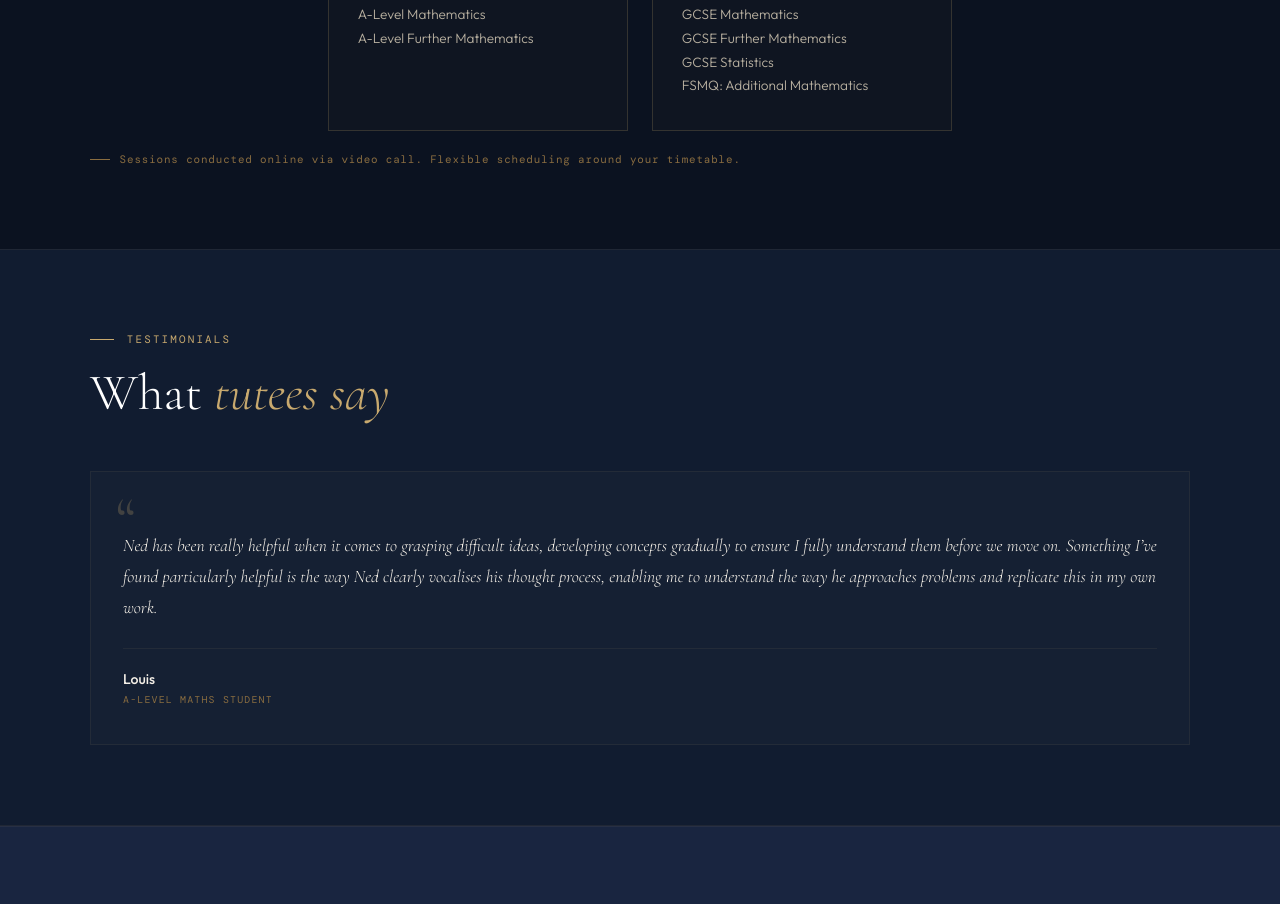
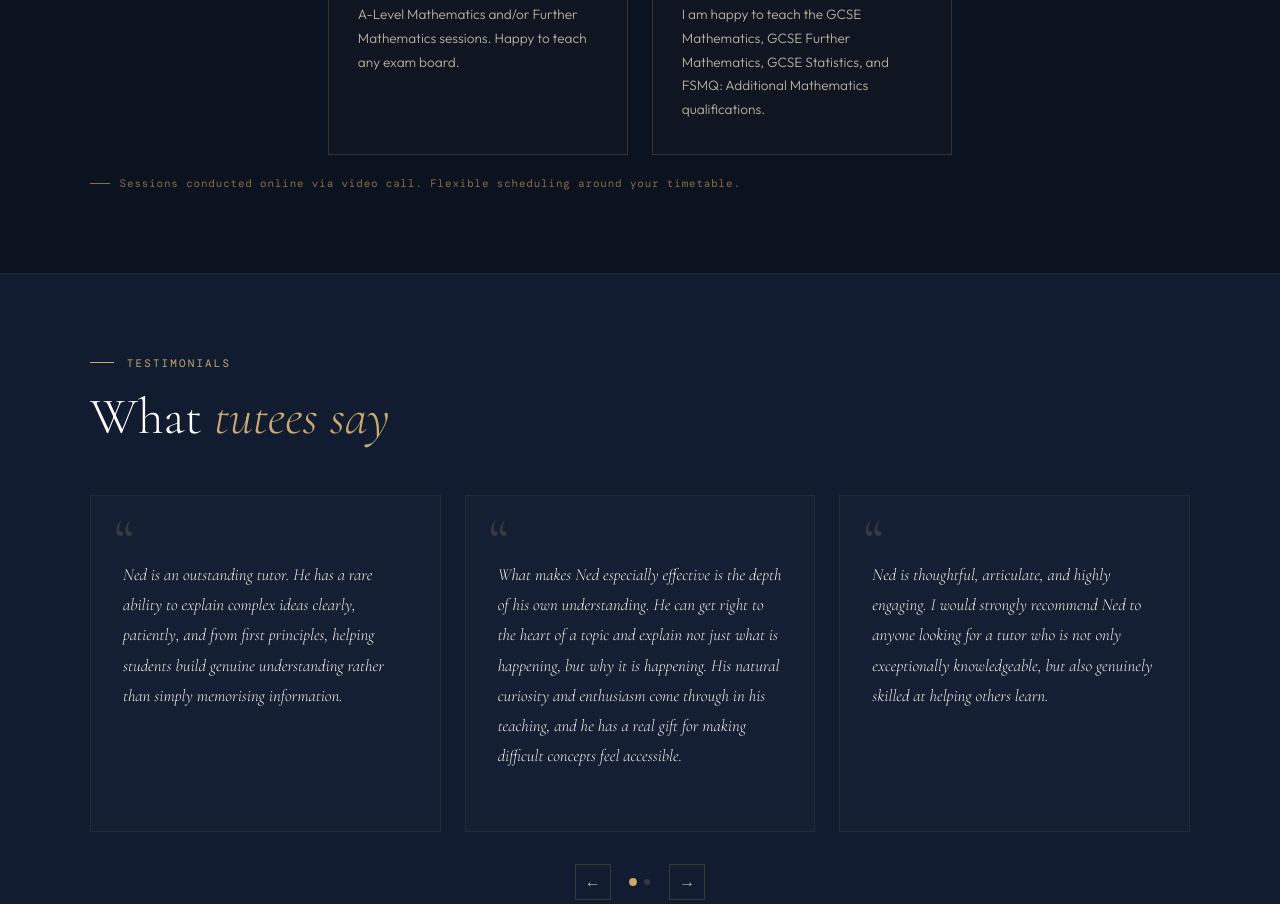
Before and after one commit to Nobody543/Tutoring-website, a plain HTML site: page index.html in a window 1280 px wide. Shown: the part 2193-3097 px from the top of the page. Drawn offline with nearby package versions, Linux system fonts and the light colour scheme; a web font is replaced by a local one.

Commit message:
Update index.html testimonials

```diff
--- a/index.html
+++ b/index.html
@@ -78,17 +78,16 @@
     gap: 1.5rem;
     margin-top: 3rem;
   }
-
   .pricing-card {
     flex: 0 1 300px;
+    border: 1px solid var(--border);
+    padding: 2rem 1.8rem;
+    position: relative;
+    background: rgba(200,169,110,0.02);
   }
-
   @media (max-width: 600px) {
-  .pricing-card {
-    flex: 1 1 100%;
+    .pricing-card { flex: 1 1 100%; }
   }
-}
-  .pricing-card { border: 1px solid var(--border); padding: 2rem 1.8rem; position: relative; background: rgba(200,169,110,0.02); }
   .pricing-card.featured { border-color: var(--gold); background: rgba(200,169,110,0.05); }
   .pricing-card.inquiry { border-style: dashed; }
   .pricing-badge { position: absolute; top: -1px; right: 1.5rem; background: var(--gold); color: var(--navy); font-family: 'DM Mono', monospace; font-size: 0.6rem; letter-spacing: 0.15em; text-transform: uppercase; padding: 0.3rem 0.8rem; }
@@ -104,18 +103,23 @@
   .pricing-note { margin-top: 1.2rem; font-family: 'DM Mono', monospace; font-size: 0.68rem; letter-spacing: 0.08em; color: var(--gold-dim); display: flex; align-items: center; gap: 0.6rem; }
   .pricing-note::before { content: ''; display: block; width: 20px; height: 1px; background: var(--gold-dim); }
 
-  /* TESTIMONIALS */
-  #testimonials { padding: 5rem 4vw; background: var(--navy-mid); border-top: 1px solid var(--border-dim); border-bottom: 1px solid var(--border-dim); }
+  /* TESTIMONIALS CAROUSEL */
+  #testimonials { padding: 5rem 4vw; background: var(--navy-mid); border-top: 1px solid var(--border-dim); border-bottom: 1px solid var(--border-dim); overflow: hidden; }
   .testimonials-inner { max-width: 1100px; margin: 0 auto; }
-  .testimonials-grid { display: grid; grid-template-columns: repeat(auto-fit, minmax(300px, 1fr)); gap: 1.5rem; margin-top: 3rem; }
-  .testimonial-card { border: 1px solid var(--border-dim); padding: 2.2rem 2rem; background: rgba(255,255,255,0.015); position: relative; transition: border-color 0.3s; }
-  .testimonial-card:hover { border-color: var(--border); }
-  .testimonial-card::before { content: '\201C'; font-family: 'Cormorant Garamond', serif; font-size: 4rem; color: var(--gold); opacity: 0.25; line-height: 1; position: absolute; top: 1rem; left: 1.5rem; }
-  .testimonial-body { font-family: 'Cormorant Garamond', serif; font-size: 1.1rem; font-style: italic; font-weight: 300; color: var(--cream); line-height: 1.75; padding-top: 1.5rem; }
-  .testimonial-footer { margin-top: 1.5rem; padding-top: 1.2rem; border-top: 1px solid var(--border-dim); display: flex; align-items: center; justify-content: space-between; gap: 1rem; flex-wrap: wrap; }
-  .testimonial-name { font-size: 0.88rem; font-weight: 500; color: var(--cream); }
-  .testimonial-detail { font-family: 'DM Mono', monospace; font-size: 0.62rem; letter-spacing: 0.12em; text-transform: uppercase; color: var(--gold-dim); }
-  .testimonial-score { font-family: 'DM Mono', monospace; font-size: 0.65rem; letter-spacing: 0.12em; text-transform: uppercase; color: var(--gold); border: 1px solid var(--border); padding: 0.25rem 0.6rem; white-space: nowrap; }
+  .carousel-outer { position: relative; margin-top: 3rem; }
+  .carousel-track-wrap { overflow: hidden; }
+  .carousel-track { display: flex; gap: 1.5rem; transition: transform 0.55s cubic-bezier(0.4,0,0.2,1); will-change: transform; }
+  .testimonial-card { flex: 0 0 calc(33.333% - 1rem); min-width: 0; border: 1px solid var(--border-dim); padding: 2.2rem 2rem 1.8rem; background: rgba(255,255,255,0.015); position: relative; box-sizing: border-box; }
+  @media (max-width: 900px) { .testimonial-card { flex: 0 0 calc(50% - 0.75rem); } }
+  @media (max-width: 580px) { .testimonial-card { flex: 0 0 100%; } }
+  .testimonial-card::before { content: '\201C'; font-family: 'Cormorant Garamond', serif; font-size: 4rem; color: var(--gold); opacity: 0.2; line-height: 1; position: absolute; top: 0.8rem; left: 1.4rem; }
+  .testimonial-body { font-family: 'Cormorant Garamond', serif; font-size: 1.05rem; font-style: italic; font-weight: 300; color: var(--cream); line-height: 1.8; padding-top: 1.8rem; }
+  .carousel-controls { display: flex; align-items: center; justify-content: center; gap: 1.2rem; margin-top: 2rem; }
+  .carousel-btn { background: none; border: 1px solid var(--border); color: var(--cream-dim); width: 36px; height: 36px; display: flex; align-items: center; justify-content: center; cursor: pointer; font-size: 1rem; transition: border-color 0.2s, color 0.2s; flex-shrink: 0; }
+  .carousel-btn:hover { border-color: var(--gold); color: var(--gold); }
+  .carousel-dots { display: flex; gap: 0.5rem; }
+  .carousel-dot { width: 6px; height: 6px; border-radius: 50%; background: var(--border); border: none; cursor: pointer; padding: 0; transition: background 0.25s, transform 0.25s; }
+  .carousel-dot.active { background: var(--gold); transform: scale(1.3); }
 
   /* CONTACT */
   #contact { padding: 5rem 4vw; text-align: center; background: var(--navy-light); border-top: 1px solid var(--border-dim); }
@@ -225,9 +229,9 @@
     <div class="pricing-grid reveal">
       <div class="pricing-card">
         <div class="price-label">Free Introduction</div>
-        <div class="price-amount">30 mins</div>
+        <div class="price-amount small">30 mins</div>
         <div class="price-unit">no charge</div>
-        <p class="price-detail">A free introductory session to meet, discuss your goals and timeline, and understand exactly what I can offer you before committing.</p>
+        <p class="price-detail">A free introductory session to meet me, discuss your goals and timeline, and understand exactly what I offer before committing.</p>
       </div>
       <div class="pricing-card">
         <div class="price-label">TMUA/Oxbridge Session</div>
@@ -246,13 +250,13 @@
         <div class="price-label">A-Level Session</div>
         <div class="price-amount">£50</div>
         <div class="price-unit">per hour</div>
-        <p class="price-detail">A-Level Mathematics <br>A-Level Further Mathematics</p>
+        <p class="price-detail">A-Level Mathematics and/or Further Mathematics sessions. Happy to teach any exam board.</p>
       </div>
       <div class="pricing-card">
         <div class="price-label">GCSE Session</div>
         <div class="price-amount">£40</div>
         <div class="price-unit">per hour</div>
-        <p class="price-detail">GCSE Mathematics<br>GCSE Further Mathematics<br>GCSE Statistics<br>FSMQ: Additional Mathematics</p>
+        <p class="price-detail">I am happy to teach the GCSE Mathematics, GCSE Further Mathematics, GCSE Statistics, and FSMQ: Additional Mathematics qualifications.</p>
       </div>
     </div>
     <p class="pricing-note reveal">Sessions conducted online via video call. Flexible scheduling around your timetable.</p>
@@ -263,12 +267,27 @@
   <div class="testimonials-inner">
     <p class="section-label reveal">Testimonials</p>
     <h2 class="reveal">What <em>tutees say</em></h2>
-    <div class="testimonials-grid reveal">
+    <div class="carousel-outer reveal">
+      <div class="carousel-track-wrap">
+        <div class="carousel-track" id="carousel-track">
           <div class="testimonial-card">
-        <div class="testimonial-body">Ned has been really helpful when it comes to grasping difficult ideas, developing concepts gradually to ensure I fully understand them before we move on. Something I’ve found particularly helpful is the way Ned clearly vocalises his thought process, enabling me to understand the way he approaches problems and replicate this in my own work.</div>
-        <div class="testimonial-footer">
-          <div><div class="testimonial-name">Louis</div><div class="testimonial-detail">A-Level Maths Student</div></div>
+            <div class="testimonial-body">Ned is an outstanding tutor. He has a rare ability to explain complex ideas clearly, patiently, and from first principles, helping students build genuine understanding rather than simply memorising information.</div>
           </div>
+          <div class="testimonial-card">
+            <div class="testimonial-body">What makes Ned especially effective is the depth of his own understanding. He can get right to the heart of a topic and explain not just what is happening, but why it is happening. His natural curiosity and enthusiasm come through in his teaching, and he has a real gift for making difficult concepts feel accessible.</div>
+          </div>
+          <div class="testimonial-card">
+            <div class="testimonial-body">Ned is thoughtful, articulate, and highly engaging. I would strongly recommend Ned to anyone looking for a tutor who is not only exceptionally knowledgeable, but also genuinely skilled at helping others learn.</div>
+          </div>
+          <div class="testimonial-card">
+            <div class="testimonial-body">Ned has been really helpful when it comes to grasping difficult ideas, developing concepts gradually to ensure I fully understand them before we move on. Something I&#8217;ve found particularly helpful is the way Ned clearly vocalises his thought process, enabling me to understand the way he approaches problems and replicate this in my own work.</div>
+          </div>
+        </div>
+      </div>
+      <div class="carousel-controls">
+        <button class="carousel-btn" id="carousel-prev" aria-label="Previous">&#8592;</button>
+        <div class="carousel-dots" id="carousel-dots"></div>
+        <button class="carousel-btn" id="carousel-next" aria-label="Next">&#8594;</button>
       </div>
     </div>
   </div>
@@ -303,6 +322,116 @@
     entries.forEach((e, i) => { if (e.isIntersecting) { setTimeout(() => e.target.classList.add('visible'), i * 80); io.unobserve(e.target); } });
   }, { threshold: 0.1 });
   reveals.forEach(el => io.observe(el));
+
+  // ── TESTIMONIAL CAROUSEL ──
+  (function(){
+    const track = document.getElementById('carousel-track');
+    const dotsWrap = document.getElementById('carousel-dots');
+    if (!track) return;
+
+    const cards = Array.from(track.children);
+    const total = cards.length;
+    let current = 0;
+    let autoTimer = null;
+    let isDragging = false;
+    let dragStartX = 0;
+    let dragDelta = 0;
+
+    function visibleCount() {
+      const w = track.parentElement.offsetWidth;
+      if (w < 580) return 1;
+      if (w < 900) return 2;
+      return 3;
+    }
+
+    function cardWidth() {
+      const vis = visibleCount();
+      const gap = 24; // 1.5rem in px
+      return (track.parentElement.offsetWidth - gap * (vis - 1)) / vis;
+    }
+
+    function maxIndex() {
+      return Math.max(0, total - visibleCount());
+    }
+
+    function buildDots() {
+      dotsWrap.innerHTML = '';
+      const pages = maxIndex() + 1;
+      for (let i = 0; i < pages; i++) {
+        const d = document.createElement('button');
+        d.className = 'carousel-dot' + (i === current ? ' active' : '');
+        d.setAttribute('aria-label', 'Slide ' + (i + 1));
+        d.onclick = () => goTo(i);
+        dotsWrap.appendChild(d);
+      }
+    }
+
+    function setTrackPos(offset) {
+      const gap = 24;
+      const cw = cardWidth();
+      const px = current * (cw + gap) - offset;
+      track.style.transform = 'translateX(-' + px + 'px)';
+    }
+
+    function goTo(idx) {
+      current = Math.max(0, Math.min(idx, maxIndex()));
+      track.style.transition = 'transform 0.55s cubic-bezier(0.4,0,0.2,1)';
+      setTrackPos(0);
+      document.querySelectorAll('.carousel-dot').forEach((d, i) => {
+        d.classList.toggle('active', i === current);
+      });
+    }
+
+    function next() { goTo(current < maxIndex() ? current + 1 : 0); }
+    function prev() { goTo(current > 0 ? current - 1 : maxIndex()); }
+
+    document.getElementById('carousel-next').onclick = () => { resetAuto(); next(); };
+    document.getElementById('carousel-prev').onclick = () => { resetAuto(); prev(); };
+
+    // Touch / mouse drag
+    function onDragStart(e) {
+      isDragging = true;
+      dragStartX = e.type === 'touchstart' ? e.touches[0].clientX : e.clientX;
+      dragDelta = 0;
+      track.style.transition = 'none';
+    }
+    function onDragMove(e) {
+      if (!isDragging) return;
+      const x = e.type === 'touchmove' ? e.touches[0].clientX : e.clientX;
+      dragDelta = dragStartX - x;
+      setTrackPos(dragDelta);
+    }
+    function onDragEnd() {
+      if (!isDragging) return;
+      isDragging = false;
+      if (Math.abs(dragDelta) > 60) {
+        dragDelta > 0 ? next() : prev();
+      } else {
+        goTo(current); // snap back
+      }
+      resetAuto();
+    }
+
+    track.addEventListener('mousedown', onDragStart);
+    track.addEventListener('mousemove', onDragMove);
+    track.addEventListener('mouseup', onDragEnd);
+    track.addEventListener('mouseleave', onDragEnd);
+    track.addEventListener('touchstart', onDragStart, { passive: true });
+    track.addEventListener('touchmove', onDragMove, { passive: true });
+    track.addEventListener('touchend', onDragEnd);
+
+    // Auto-advance every 5 seconds
+    function startAuto() { autoTimer = setInterval(next, 10000); }
+    function resetAuto() { clearInterval(autoTimer); startAuto(); }
+
+    // Handle resize
+    window.addEventListener('resize', () => { buildDots(); goTo(Math.min(current, maxIndex())); });
+
+    // Init
+    buildDots();
+    goTo(0);
+    startAuto();
+  })();
 </script>
 </body>
 </html>
```
Lines whose indentation alone changed are shown as unchanged.
